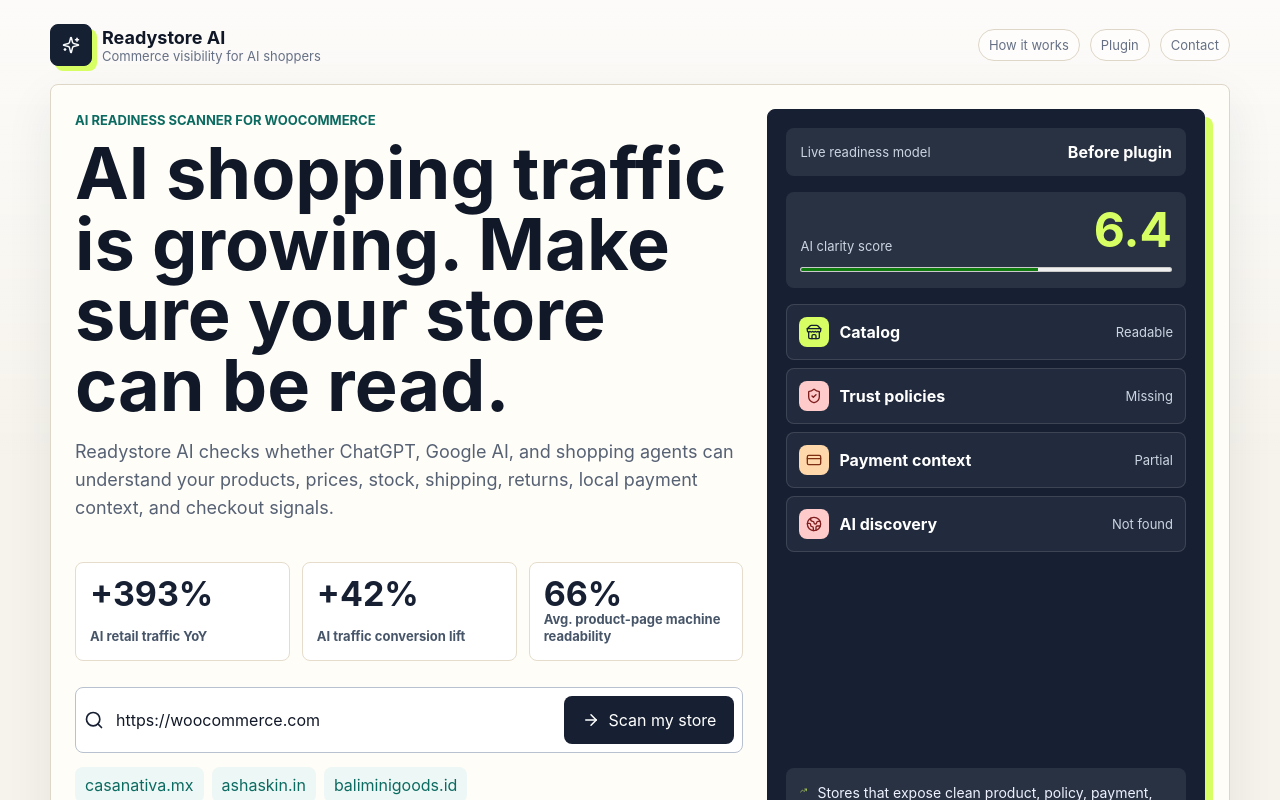
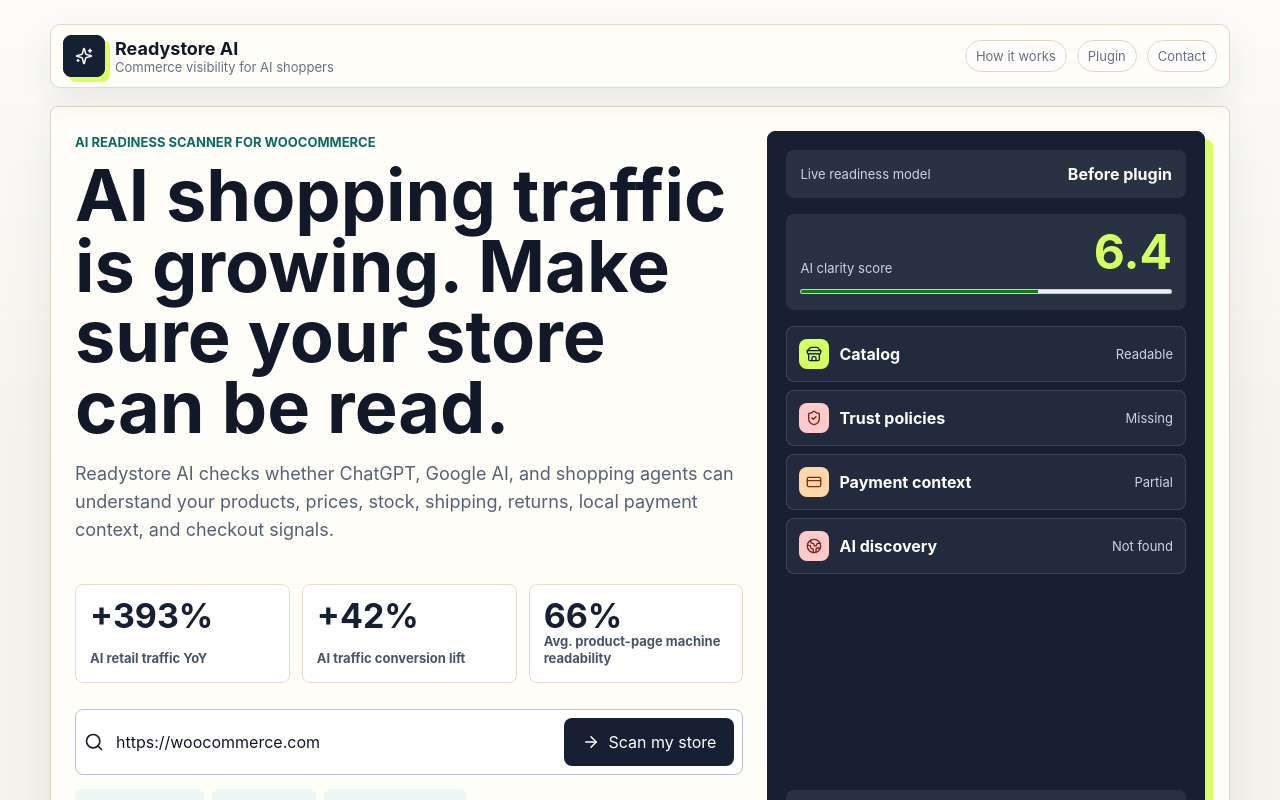
Before and after one commit to goodziiik-byte/readystore-ai, a Next.js app: page / in a window 1280 px wide. Shown: the top 800 px of the page. Built offline with nearby package versions, Linux system fonts and the light colour scheme.

Commit message:
Make site header sticky

```diff
--- a/src/app/styles.css
+++ b/src/app/styles.css
@@ -37,11 +37,20 @@ button {
 }
 
 .site-header {
+  position: sticky;
+  top: 12px;
+  z-index: 40;
   display: flex;
   justify-content: space-between;
   gap: 18px;
   align-items: center;
   margin-bottom: 18px;
+  border: 1px solid rgba(222, 214, 199, 0.86);
+  border-radius: 10px;
+  padding: 10px 12px;
+  background: rgba(255, 253, 248, 0.9);
+  box-shadow: 0 14px 34px rgba(23, 32, 51, 0.08);
+  backdrop-filter: blur(14px);
 }
 
 .brand-lockup {
@@ -419,6 +428,7 @@ p {
 }
 
 .marketing-section {
+  scroll-margin-top: 92px;
   border: 1px solid #ded6c7;
   border-radius: 8px;
   background: #fffdf8;
```
